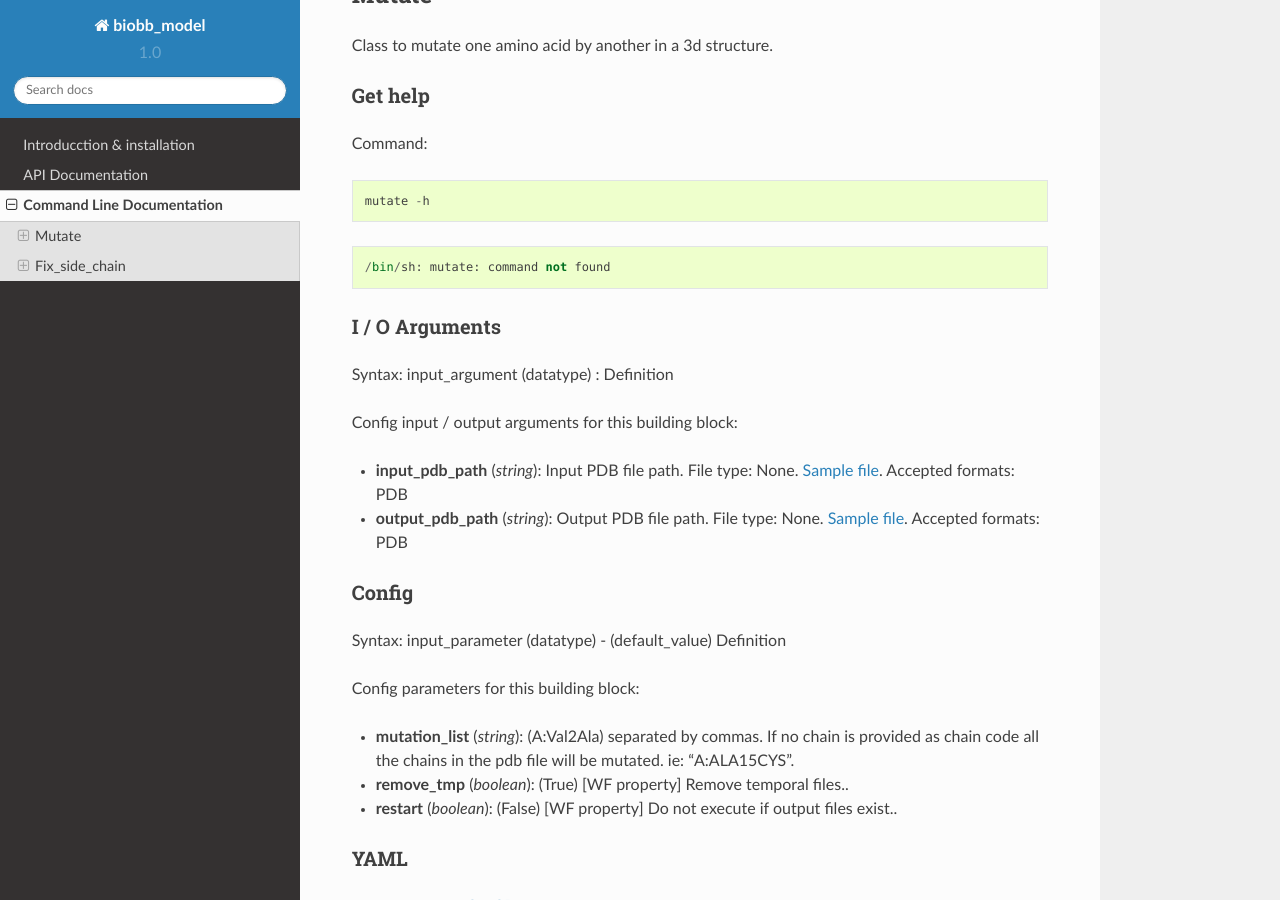
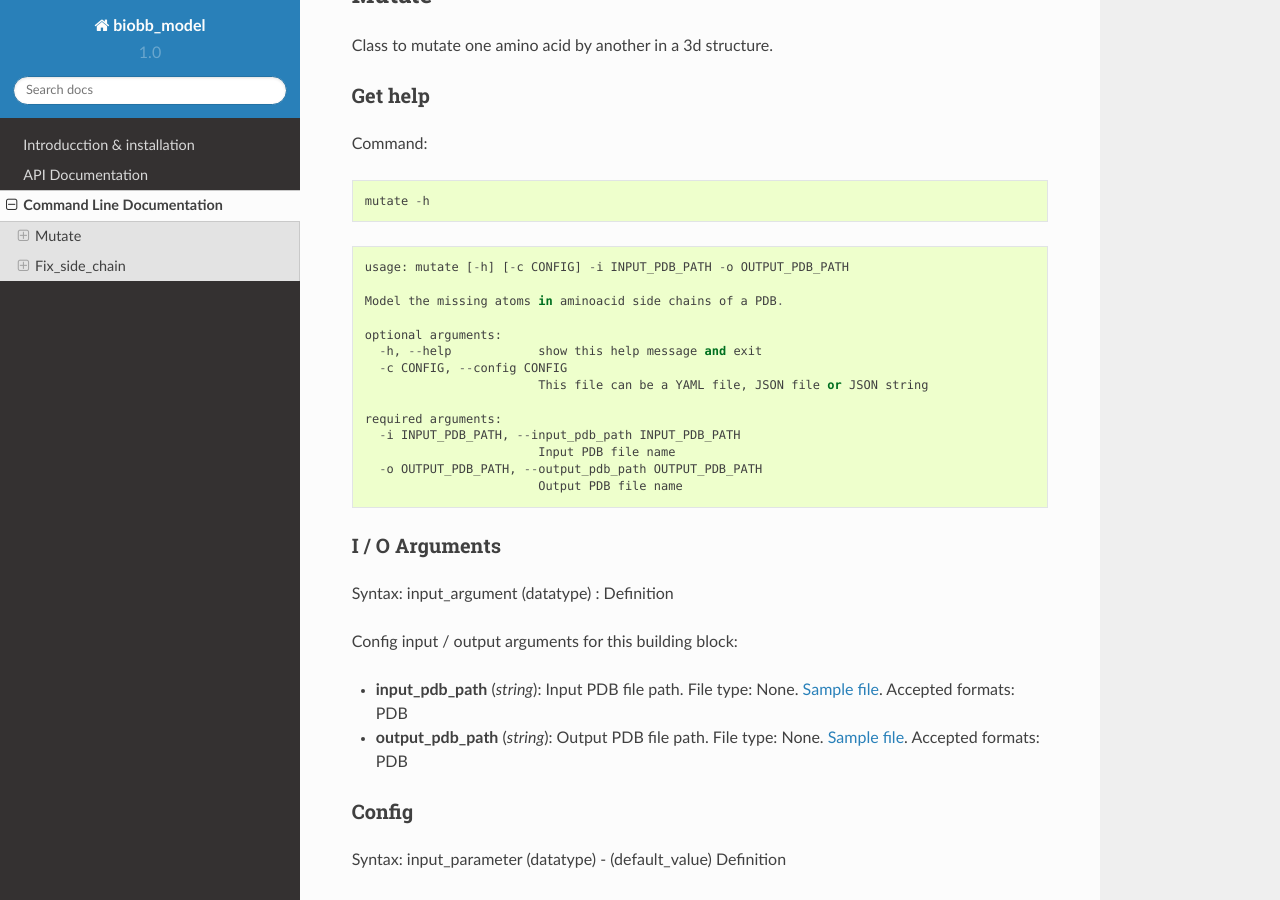
Before and after one commit to bioexcel/biobb_model, a Sphinx documentation site: the page built from biobb_model/docs/source/command_line.md, in a window 1280 px wide and 900 px high, scrolled down 322 px. Built offline with Sphinx 7.4.7 and the Read the Docs theme 2.0.0, drawn with Linux system fonts in a browser that asks for light colours; some of the changed text lies outside the part shown.

Commit message:
docs(command_line): Fixing command not found message from command line documentation.
The command line documentation showed a "command not found" message in
the command -h field.

````diff
--- a/biobb_model/docs/source/command_line.md
+++ b/biobb_model/docs/source/command_line.md
@@ -13,7 +13,20 @@ Command:
 ```python
 mutate -h
 ```
-    /bin/sh: mutate: command not found
+    usage: mutate [-h] [-c CONFIG] -i INPUT_PDB_PATH -o OUTPUT_PDB_PATH
+
+    Model the missing atoms in aminoacid side chains of a PDB.
+
+    optional arguments:
+      -h, --help            show this help message and exit
+      -c CONFIG, --config CONFIG
+                            This file can be a YAML file, JSON file or JSON string
+
+    required arguments:
+      -i INPUT_PDB_PATH, --input_pdb_path INPUT_PDB_PATH
+                            Input PDB file name
+      -o OUTPUT_PDB_PATH, --output_pdb_path OUTPUT_PDB_PATH
+                            Output PDB file name
 ### I / O Arguments
 Syntax: input_argument (datatype) : Definition
 
@@ -59,7 +72,20 @@ Command:
 ```python
 fix_side_chain -h
 ```
-    /bin/sh: fix_side_chain: command not found
+    usage: fix_side_chain [-h] [-c CONFIG] -i INPUT_PDB_PATH -o OUTPUT_PDB_PATH
+
+    Model the missing atoms in amino acid side chains of a PDB.
+
+    optional arguments:
+      -h, --help            show this help message and exit
+      -c CONFIG, --config CONFIG
+                            This file can be a YAML file, JSON file or JSON string
+
+    required arguments:
+      -i INPUT_PDB_PATH, --input_pdb_path INPUT_PDB_PATH
+                            Input PDB file name
+      -o OUTPUT_PDB_PATH, --output_pdb_path OUTPUT_PDB_PATH
+                            Output PDB file name
 ### I / O Arguments
 Syntax: input_argument (datatype) : Definition
 
````
